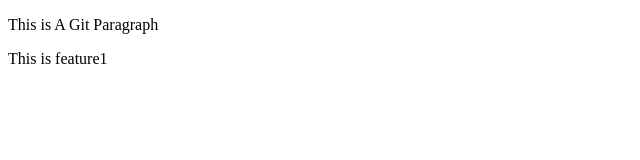
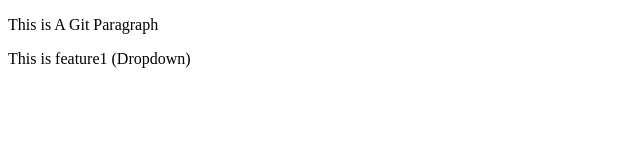
Before and after one commit to AnasKhan667/local-repo, a plain HTML site: page index.html in a window 1280 px wide. Shown: the full height of the page, 0-640 px from the left. Drawn offline with Linux system fonts and the light colour scheme.

Commit message:
Add Dropdown

```diff
--- a/index.html
+++ b/index.html
@@ -7,6 +7,6 @@
 </head>
 <body>
     <p>This is A Git Paragraph</p>
-    <p>This is feature1</p>
+    <p>This is feature1 (Dropdown) </p>
 </body>
 </html>
```
